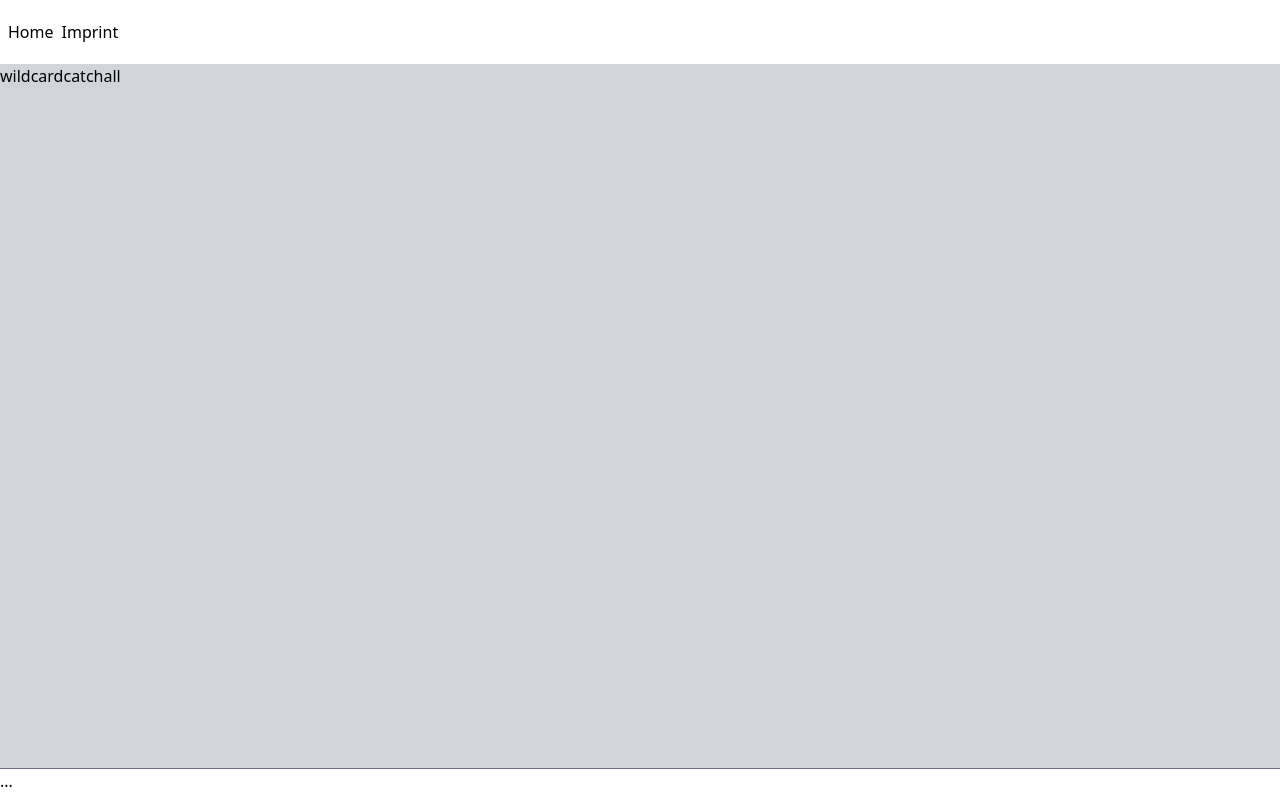
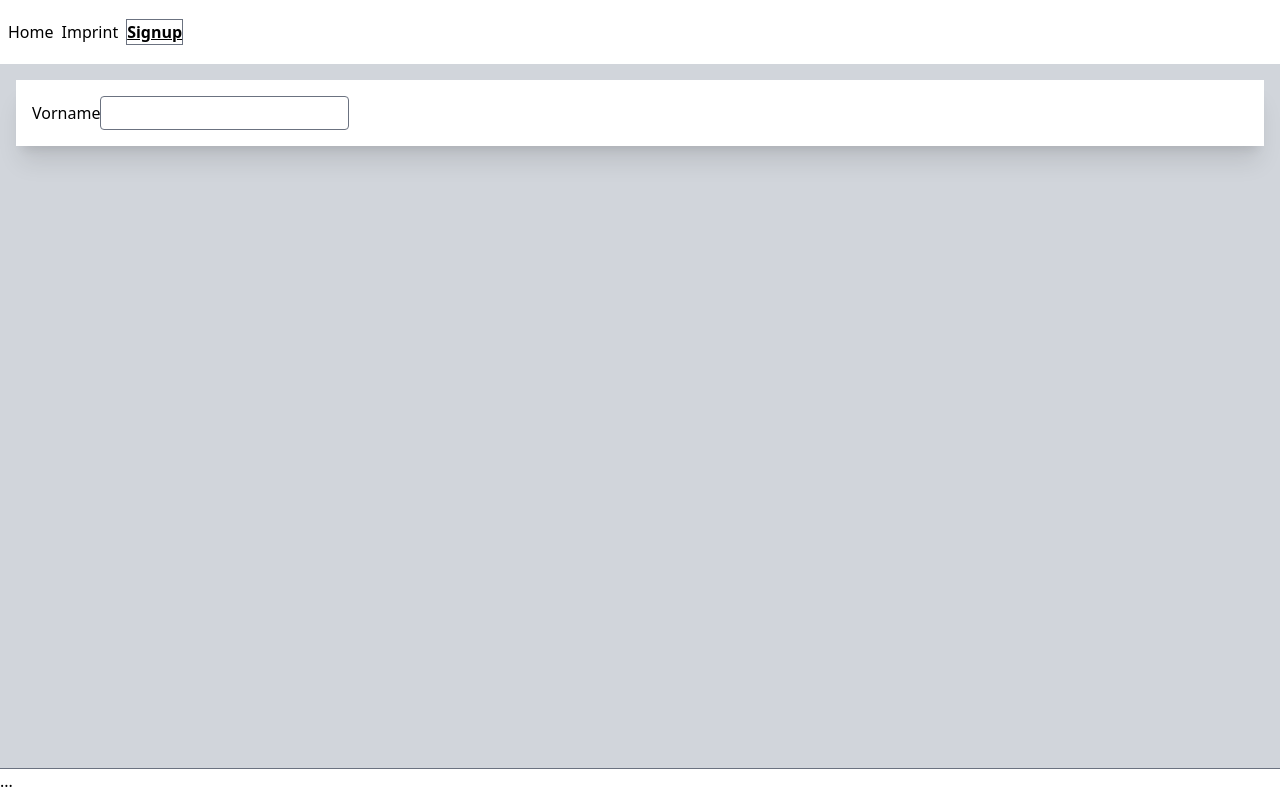
Before and after one commit to srutz/reactempty, a React (Vite) app: page /signup in a window 1280 px wide. Built offline with nearby package versions, Linux system fonts and the light colour scheme; what tailwindcss-motion would draw is missing.

Commit message:
basic form

```diff
--- a/src/App.tsx
+++ b/src/App.tsx
@@ -3,6 +3,7 @@ import axios from "axios"
 import { useEffect } from "react"
 import { createBrowserRouter, createHashRouter, NavLink, Outlet, RouterProvider, useNavigate, useParams, useSearchParams } from "react-router-dom"
 import { TransitionLink } from "./TransitionLink"
+import { Signup } from "./Signup"
 
 const router = createBrowserRouter(
     [
@@ -14,6 +15,7 @@ const router = createBrowserRouter(
                 { path: "/products", element: <App></App> },
                 { path: "/products/:id", element: <SingleProduct/> },
                 { path: "/imprint", element: <Imprint/> },
+                { path: "/signup", element: <Signup/> },
                 { path: "/*", element: <div>wildcardcatchall</div> },
             ]
         },
@@ -47,6 +49,7 @@ export function MenuBar() {
     return (<div className="bg-white h-16 flex gap-2 items-center px-2">
         <TransitionLink to="/">Home</TransitionLink>
         <TransitionLink to="/imprint">Imprint</TransitionLink>
+        <TransitionLink to="/signup">Signup</TransitionLink>
         </div>)
 }
 
--- /dev/null
+++ b/src/Signup.tsx
@@ -0,0 +1,33 @@
+import { ReactNode, useState } from "react"
+
+type SignupForm = {
+    firstname: string
+    lastname: string
+    email: string
+}
+
+export function Box({children }: { children: ReactNode}) {
+    return (<div className="p-4 m-4 shadow-xl bg-white">{children}</div>)
+}
+
+export function Signup() {
+    const [form, setForm ] = useState<SignupForm>({
+        firstname: "",
+        lastname: "",
+        email: "",
+    })
+    return (
+        <Box>
+            <form>
+                <label>Vorname</label>
+                <input value={form.firstname} onChange={
+                    (e) => setForm({ ... form, firstname: e.target.value })
+                }></input>
+                {form.firstname == "Fritz" && (
+                    <div>Blöder Name</div>
+                )}
+            </form>
+        </Box>
+    )
+
+}
--- a/src/index.css
+++ b/src/index.css
@@ -21,3 +21,10 @@ body {
 button {
     @apply bg-blue-500 hover:bg-blue-600 text-white px-3 py-1 rounded disabled:bg-gray-400
 }
+
+.active {
+    @apply underline font-bold border border-gray-500
+}
+input {
+    @apply border border-gray-500 px-2 py-1 rounded
+}
```
